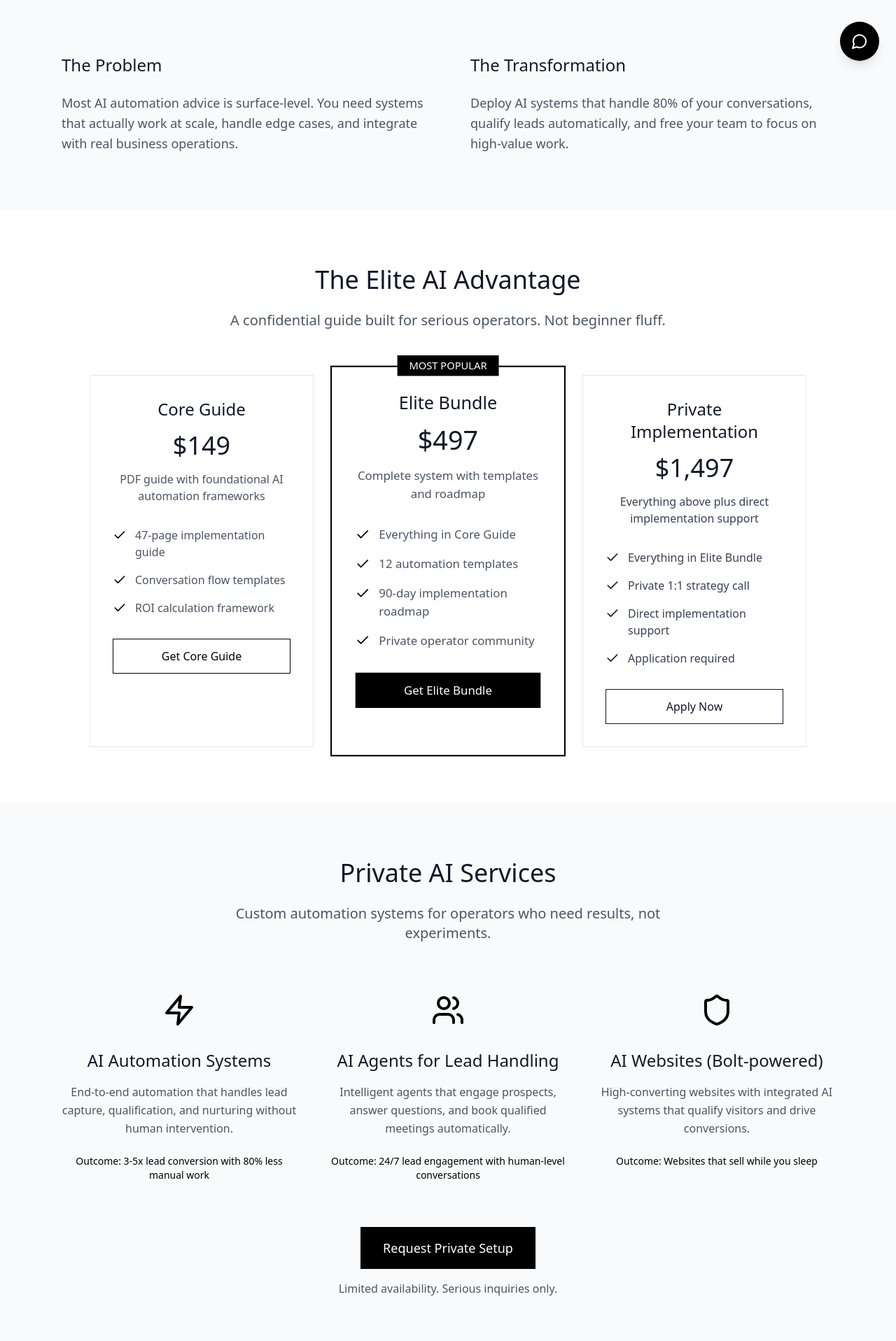
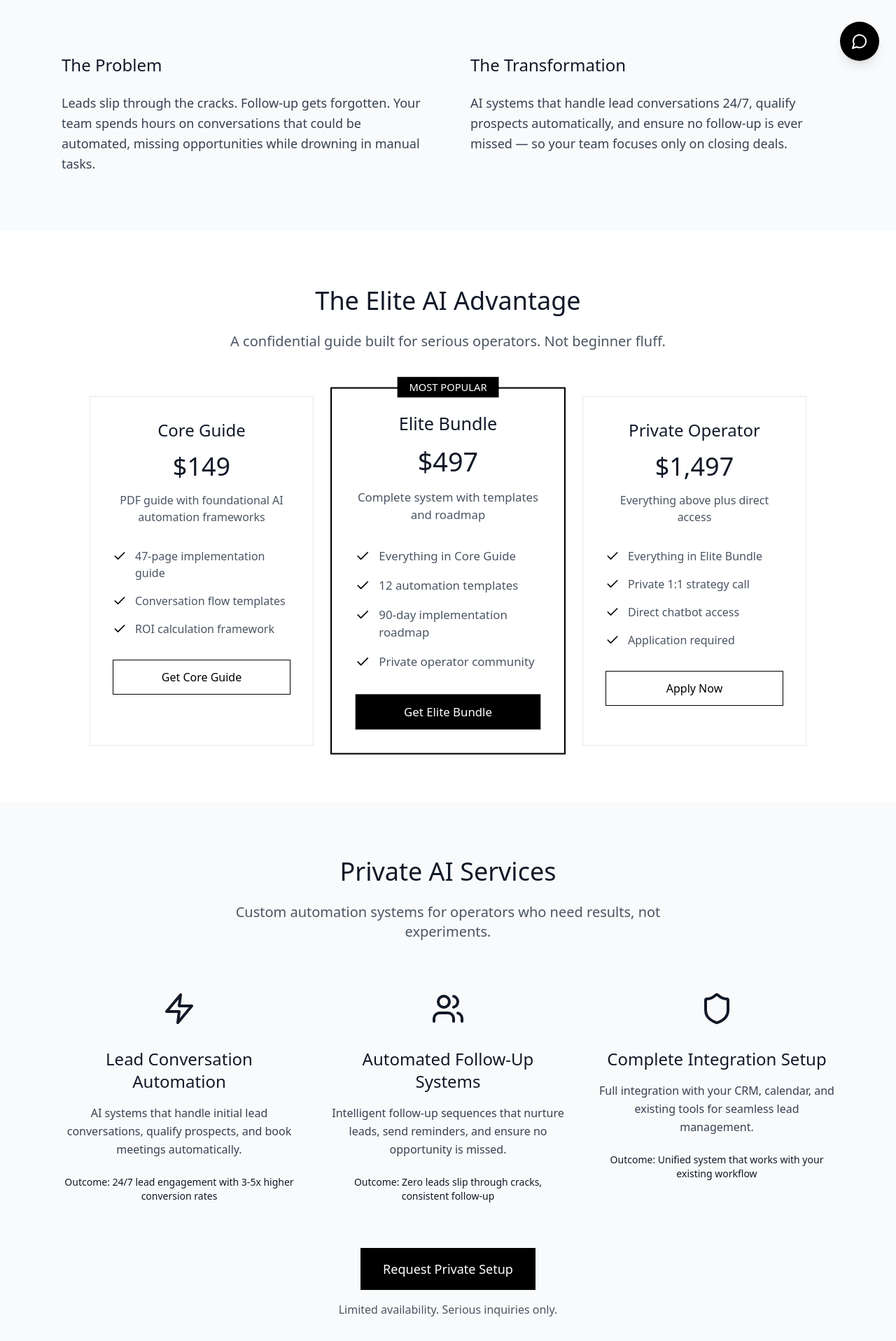
Before and after one commit to Projectcaroline/auvra, a React (Vite) app: page / in a window 1280 px wide. Shown: the part 689-2606 px from the top of the page at 70% size. Built offline with nearby package versions, Linux system fonts and the light colour scheme; a web font is replaced by a local one.

Commit message:
Updated App.tsx

```diff
--- a/src/App.tsx
+++ b/src/App.tsx
@@ -72,17 +72,17 @@ const App = () => {
         <div className="max-w-6xl mx-auto px-6">
           <div className="grid md:grid-cols-2 gap-16">
             <div>
-              <h3 className="text-2xl font-medium mb-6">The Problem</h3>
-              <p className="text-gray-600 leading-relaxed text-lg">
-                Most AI automation advice is surface-level. You need systems that actually work at scale,
-                handle edge cases, and integrate with real business operations.
+              <h3 className="text-2xl font-medium mb-6 text-gray-900">The Problem</h3>
+              <p className="text-gray-700 leading-relaxed text-lg">
+                Leads slip through the cracks. Follow-up gets forgotten. Your team spends hours on conversations
+                that could be automated, missing opportunities while drowning in manual tasks.
               </p>
             </div>
             <div>
-              <h3 className="text-2xl font-medium mb-6">The Transformation</h3>
-              <p className="text-gray-600 leading-relaxed text-lg">
-                Deploy AI systems that handle 80% of your conversations, qualify leads automatically,
-                and free your team to focus on high-value work.
+              <h3 className="text-2xl font-medium mb-6 text-gray-900">The Transformation</h3>
+              <p className="text-gray-700 leading-relaxed text-lg">
+                AI systems that handle lead conversations 24/7, qualify prospects automatically,
+                and ensure no follow-up is ever missed — so your team focuses only on closing deals.
               </p>
             </div>
           </div>
@@ -168,31 +168,31 @@ const App = () => {
             {/* Private Operator */}
             <div className="border border-gray-200 p-8 bg-white">
               <div className="text-center mb-8">
-                <h3 className="text-2xl font-medium mb-4 text-gray-900">Private Implementation</h3>
+                <h3 className="text-2xl font-medium mb-4">Private Operator</h3>
                 <div className="text-4xl font-light mb-4">$1,497</div>
-                <p className="text-gray-700">Everything above plus direct implementation support</p>
+                <p className="text-gray-600">Everything above plus direct access</p>
               </div>
               <ul className="space-y-4 mb-8">
                 <li className="flex items-start">
-                  <Check className="w-5 h-5 text-gray-900 mt-0.5 mr-3 flex-shrink-0" />
-                  <span className="text-gray-700">Everything in Elite Bundle</span>
+                  <Check className="w-5 h-5 text-black mt-0.5 mr-3 flex-shrink-0" />
+                  <span className="text-gray-600">Everything in Elite Bundle</span>
                 </li>
                 <li className="flex items-start">
-                  <Check className="w-5 h-5 text-gray-900 mt-0.5 mr-3 flex-shrink-0" />
-                  <span className="text-gray-700">Private 1:1 strategy call</span>
+                  <Check className="w-5 h-5 text-black mt-0.5 mr-3 flex-shrink-0" />
+                  <span className="text-gray-600">Private 1:1 strategy call</span>
                 </li>
                 <li className="flex items-start">
-                  <Check className="w-5 h-5 text-gray-900 mt-0.5 mr-3 flex-shrink-0" />
-                  <span className="text-gray-700">Direct implementation support</span>
+                  <Check className="w-5 h-5 text-black mt-0.5 mr-3 flex-shrink-0" />
+                  <span className="text-gray-600">Direct chatbot access</span>
                 </li>
                 <li className="flex items-start">
-                  <Check className="w-5 h-5 text-gray-900 mt-0.5 mr-3 flex-shrink-0" />
-                  <span className="text-gray-700">Application required</span>
+                  <Check className="w-5 h-5 text-black mt-0.5 mr-3 flex-shrink-0" />
+                  <span className="text-gray-600">Application required</span>
                 </li>
               </ul>
               <button
                 onClick={() => handleChatResponse('apply')}
-                className="w-full border border-gray-900 text-gray-900 py-3 hover:bg-gray-900 hover:text-white transition-colors"
+                className="w-full border border-black text-black py-3 hover:bg-black hover:text-white transition-colors"
               >
                 Apply Now
               </button>
@@ -214,40 +214,40 @@ const App = () => {
           <div className="grid md:grid-cols-3 gap-12 mb-16">
             <div className="text-center">
               <div className="w-16 h-16 mx-auto mb-6 flex items-center justify-center">
-                <Zap className="w-12 h-12 text-black" />
+                <Zap className="w-12 h-12 text-gray-900" />
               </div>
-              <h3 className="text-2xl font-medium mb-4">AI Automation Systems</h3>
-              <p className="text-gray-600 mb-6 leading-relaxed">
-                End-to-end automation that handles lead capture, qualification, and nurturing without human intervention.
+              <h3 className="text-2xl font-medium mb-4 text-gray-900">Lead Conversation Automation</h3>
+              <p className="text-gray-700 mb-6 leading-relaxed">
+                AI systems that handle initial lead conversations, qualify prospects, and book meetings automatically.
               </p>
-              <div className="text-sm font-medium text-black">
-                Outcome: 3-5x lead conversion with 80% less manual work
+              <div className="text-sm font-medium text-gray-900">
+                Outcome: 24/7 lead engagement with 3-5x higher conversion rates
               </div>
             </div>
 
             <div className="text-center">
               <div className="w-16 h-16 mx-auto mb-6 flex items-center justify-center">
-                <Users className="w-12 h-12 text-black" />
+                <Users className="w-12 h-12 text-gray-900" />
               </div>
-              <h3 className="text-2xl font-medium mb-4">AI Agents for Lead Handling</h3>
-              <p className="text-gray-600 mb-6 leading-relaxed">
-                Intelligent agents that engage prospects, answer questions, and book qualified meetings automatically.
+              <h3 className="text-2xl font-medium mb-4 text-gray-900">Automated Follow-Up Systems</h3>
+              <p className="text-gray-700 mb-6 leading-relaxed">
+                Intelligent follow-up sequences that nurture leads, send reminders, and ensure no opportunity is missed.
               </p>
-              <div className="text-sm font-medium text-black">
-                Outcome: 24/7 lead engagement with human-level conversations
+              <div className="text-sm font-medium text-gray-900">
+                Outcome: Zero leads slip through cracks, consistent follow-up
               </div>
             </div>
 
             <div className="text-center">
               <div className="w-16 h-16 mx-auto mb-6 flex items-center justify-center">
-                <Shield className="w-12 h-12 text-black" />
+                <Shield className="w-12 h-12 text-gray-900" />
               </div>
-              <h3 className="text-2xl font-medium mb-4">AI Websites (Bolt-powered)</h3>
-              <p className="text-gray-600 mb-6 leading-relaxed">
-                High-converting websites with integrated AI systems that qualify visitors and drive conversions.
+              <h3 className="text-2xl font-medium mb-4 text-gray-900">Complete Integration Setup</h3>
+              <p className="text-gray-700 mb-6 leading-relaxed">
+                Full integration with your CRM, calendar, and existing tools for seamless lead management.
               </p>
-              <div className="text-sm font-medium text-black">
-                Outcome: Websites that sell while you sleep
+              <div className="text-sm font-medium text-gray-900">
+                Outcome: Unified system that works with your existing workflow
               </div>
             </div>
           </div>
```
